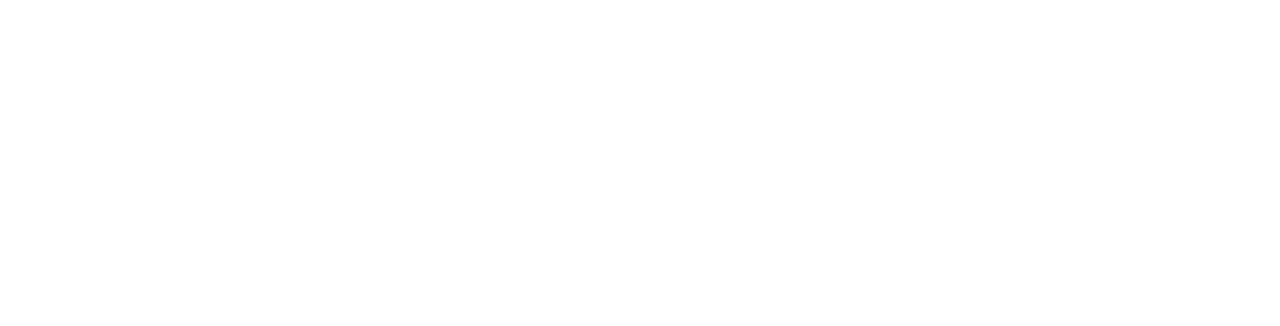
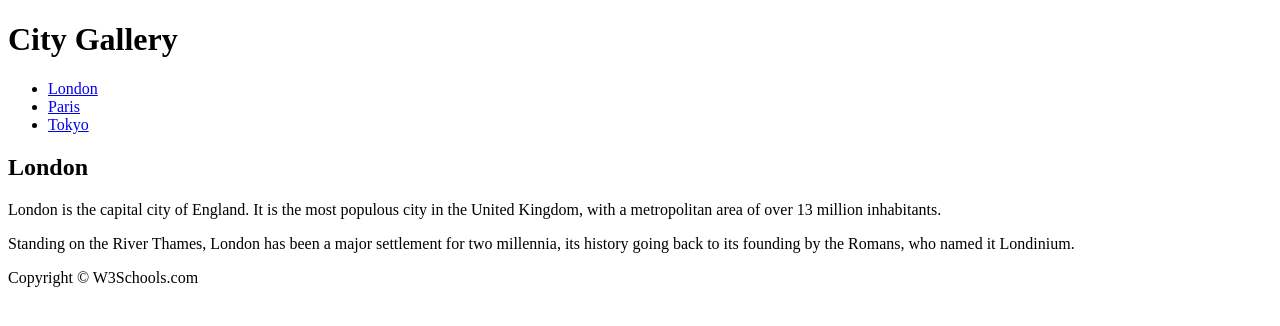
Before and after one commit to jfmcint/jfmcint.github.io, a plain HTML site: page newsite/index.html in a window 1280 px wide. Drawn offline with Linux system fonts and the light colour scheme.

Commit message:
Update index.html

```diff
--- a/newsite/index.html
+++ b/newsite/index.html
@@ -9,5 +9,30 @@
   integrity="sha256-16cdPddA6VdVInumRGo6IbivbERE8p7CQR3HzTBuELA="
   crossorigin="anonymous"></script>
   </head>
-<body></body>
+<body>
+  <div class="container">
+
+<header>
+   <h1>City Gallery</h1>
+</header>
+
+<nav>
+  <ul>
+    <li><a href="#">London</a></li>
+    <li><a href="#">Paris</a></li>
+    <li><a href="#">Tokyo</a></li>
+  </ul>
+</nav>
+
+<article>
+  <h1>London</h1>
+  <p>London is the capital city of England. It is the most populous city in the  United Kingdom, with a metropolitan area of over 13 million inhabitants.</p>
+  <p>Standing on the River Thames, London has been a major settlement for two millennia, its history going back to its founding by the Romans, who named it Londinium.</p>
+</article>
+
+<footer>Copyright &copy; W3Schools.com</footer>
+
+</div>
+
+  </body>
 </html>
```
